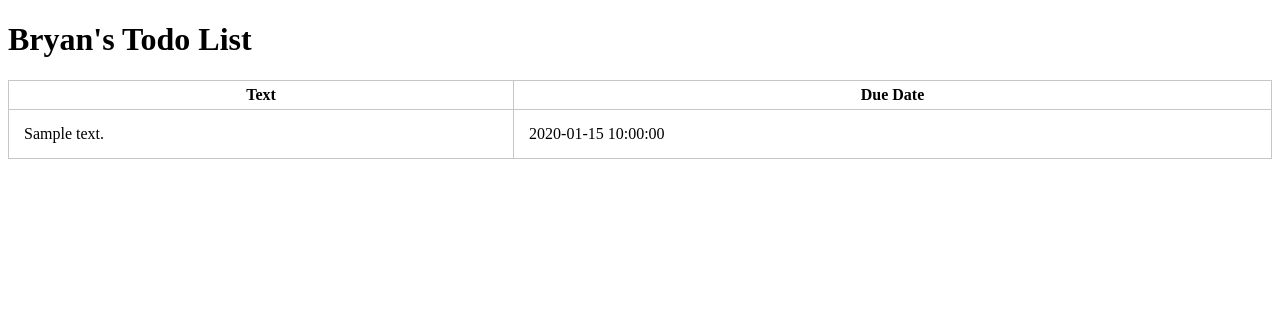
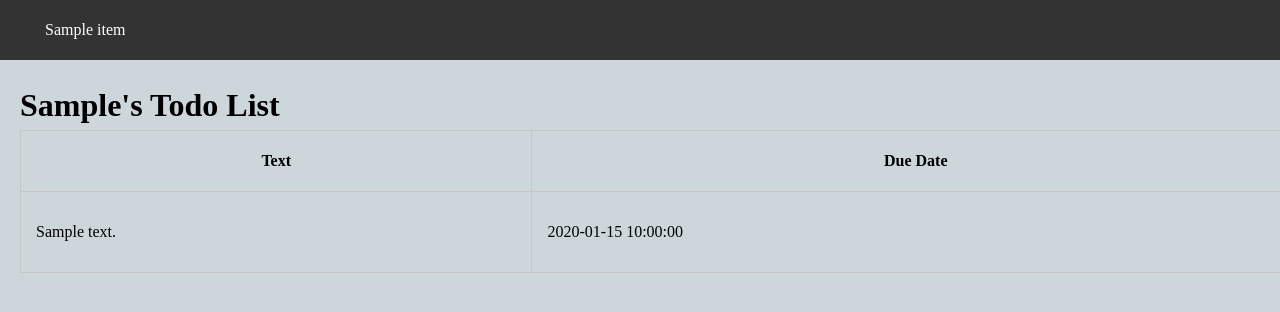
Before and after one commit to bryangarcia831/todo-list-python, a Flask app: template FlaskApp/templates/main-page.html in a window 1280 px wide. Shown: the top 312 px of the page. Run offline with Flask 2, Linux system fonts and the light colour scheme; the template is opened without the code that fills it: most values are stand-ins (such as "Sample title", 1, 10 or a date in 2020); parts of the project's set-up code (start-up, migrations or seed data) failed here and were passed over.

Commit message:
added navbar. better html management. more css styles

```diff
--- a/FlaskApp/app.py
+++ b/FlaskApp/app.py
@@ -3,12 +3,18 @@ import datetime
 import os
 from flask import Flask, render_template, request, redirect, url_for, session
 from flask_sqlalchemy import SQLAlchemy
+from flask_navigation import Navigation
 from ConfigParser import SafeConfigParser, NoSectionError
 from passlib.hash import sha256_crypt
 
 app = Flask(__name__, static_folder='../static')
 app.config['SEND_FILE_MAX_AGE_DEFAULT'] = 0
+app.config['SQLALCHEMY_TRACK_MODIFICATIONS'] = False
+nav = Navigation(app)
 
+nav.Bar('top', [
+    nav.Item('Home', 'home'),
+])
 
 # dialect+driver://username:password@host:port/database
 try:
@@ -46,20 +52,20 @@ class Todo(db.Model):
 
 @app.route("/")
 @app.route("/home")
-def main():
+def home():
     if not session.get('logged_in'):
         return redirect(url_for('login'))
-        # return render_template('login.html')
     else:
-        bryan = User.query.filter_by(firstName='Bryan').first()
-        todos = Todo.query.filter_by(createdBy=bryan.id).all()
+        cur_user = User.query.filter_by(email=session['email']).first()
+        todos = Todo.query.filter_by(createdBy=cur_user.id).all()
+        first_name = cur_user.firstName
         if todos is not None:
             f = '%B %d, %Y %I:%M %p'
             for todo in todos:
                 todo.dueDateFormat = datetime.datetime.strftime(todo.dueDate, f)
                 todo.createdAtFormat = datetime.datetime.strftime(todo.createdAt, f)
         return render_template(
-            'main-page.html', todos=todos)
+            'main-page.html', todos=todos, first_name=first_name)
 
 
 @app.route('/login', methods=['GET', 'POST'])
@@ -74,7 +80,8 @@ def login():
             error = 'Invalid Credentials. Please try again.'
         else:
             session['logged_in'] = True
-            return redirect(url_for('main'))
+            session['email'] = email
+            return redirect(url_for('home'))
     return render_template('login.html', error=error)
 
 
--- /dev/null
+++ b/FlaskApp/templates/layout.html
@@ -0,0 +1,18 @@
+<!DOCTYPE html>
+<html lang="en">
+{% include 'navbar.html' %}
+<head>
+    <meta charset="UTF-8">
+    <link rel="stylesheet" href="{{ url_for('static', filename='css/main-page.css') }}">
+
+    <title>Todo List</title>
+</head>
+<body>
+<div class="container">
+    <div class="content">
+        {% block content %}
+        {% endblock %}
+    </div>
+</div>
+</body>
+</html>
--- a/FlaskApp/templates/main-page.html
+++ b/FlaskApp/templates/main-page.html
@@ -1,17 +1,7 @@
-<!DOCTYPE html>
-<html lang="en">
-<head>
-    <meta charset="UTF-8">
-    <link rel="stylesheet" href="{{ url_for('static', filename='css/main-page.css') }}">
+{% extends "layout.html" %}
 
-    <!--<link href="/static/css/bootstrap.min.css" rel="stylesheet" media="screen">-->
-    <!--<link href="/static/css/bootstrap-responsive.min.css" rel="stylesheet">-->
-    <!--<link rel="stylesheet" href="../static/css/main-page.css">-->
-
-    <title>Todo List</title>
-</head>
-<body>
-<h1>Bryan's Todo List</h1>
+{% block content %}
+<h1>{{ first_name }}'s Todo List</h1>
 <table>
     <tr>
         <th>Text</th>
@@ -20,13 +10,10 @@
     <tbody>
     {% for todo in todos %}
     <tr>
-        <td> {{ todo.text }} </td>
-        <td> {{ todo.dueDateFormat}} </td>
+        <td> {{ todo.text }}</td>
+        <td> {{ todo.dueDateFormat}}</td>
     </tr>
     {% endfor %}
-</tbody>
+    </tbody>
 </table>
-
-
-</body>
-</html>
+{% endblock %}
--- /dev/null
+++ b/FlaskApp/templates/navbar.html
@@ -0,0 +1,11 @@
+<div class="navbar">
+    <div id="container">
+        <ul>
+            {% for item in nav.top %}
+            <li class="{{ 'active' if item.is_active else '' }}">
+                <a href="{{ item.url }}">{{ item.label }}</a>
+            </li>
+            {% endfor %}
+        </ul>
+    </div>
+</div>
--- a/static/css/main-page.css
+++ b/static/css/main-page.css
@@ -1,5 +1,30 @@
-td{
-    /*border: 1px solid black;*/
+.navbar div {
+    overflow: hidden;
+}
+
+.navbar ul {
+    list-style-type: none;
+    overflow: hidden;
+    background-color: #333;
+}
+
+.navbar li {
+    float: left;
+}
+
+.navbar li a {
+    display: block;
+    color: white;
+    text-align: center;
+    padding: 5px 5px;
+    text-decoration: none;
+}
+
+.navbar li a:hover {
+    background-color: #111;
+}
+
+td {
     text-align: left;
     padding: 15px;
     border: 1px solid #c6c6c6;
@@ -19,3 +44,23 @@ table {
 tr:nth-child(even) {
     background-color: #ececec;
 }
+
+div, body {
+    background: #cdd6db;
+    color: #000000;
+    width: 100%;
+    line-height: 50px;
+}
+
+html, body {
+    max-width: 100%;
+    overflow-x: hidden;
+}
+
+.content {
+    margin: 20px;
+}
+
+* {
+  margin: 0;
+}
```
Also changed, not shown: FlaskApp/templates/login.html (+4 -10 lines).
